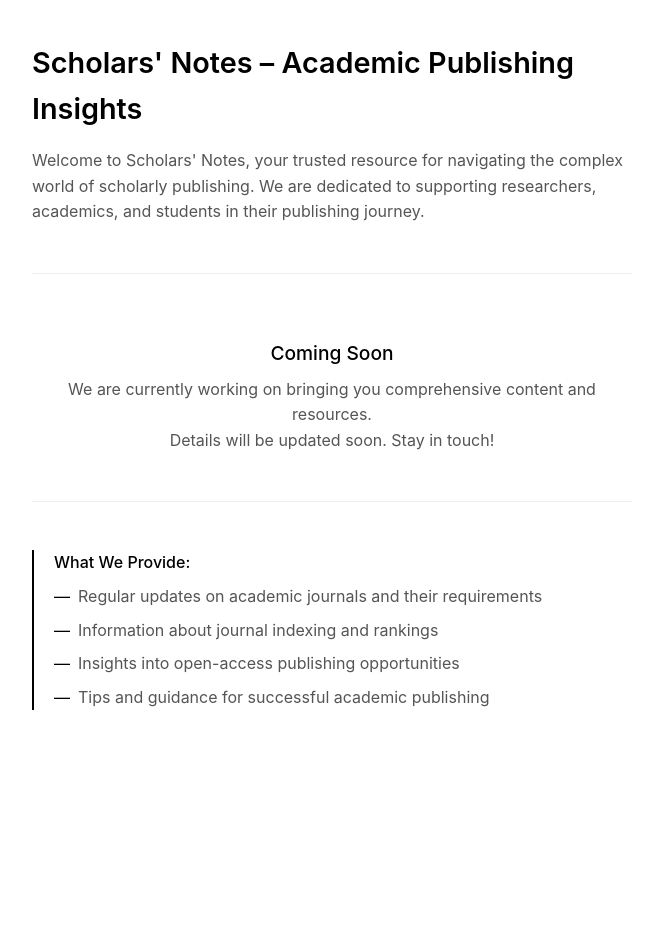
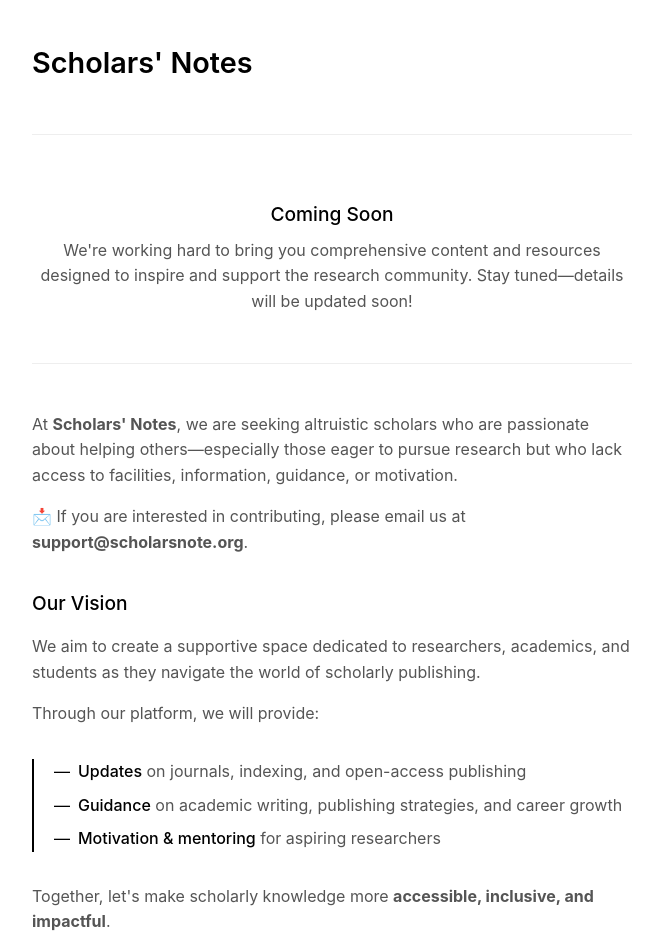
Before and after one commit to relinquere/scholarsnote, a plain HTML site: page index.html in a window 1280 px wide. Shown: the whole page, without its empty margins (308-971 px from the left). Before the commit the page ends 800 px from the top, so only its background shows below. Drawn offline with Linux system fonts and the light colour scheme.

Commit message:
Update index.html
texts revised

```diff
--- a/index.html
+++ b/index.html
@@ -3,8 +3,9 @@
 <head>
     <meta charset="UTF-8">
     <meta name="viewport" content="width=device-width, initial-scale=1.0">
-    <title>Scholars' Notes – Academic Publishing Insights</title>
-    <!-- Google tag (gtag.js) -->
+    <title>Scholars' Notes</title>
+
+	<!-- Google tag (gtag.js) -->
 <script async src="https://www.googletagmanager.com/gtag/js?id=G-NSQNGHXBDQ"></script>
 <script>
   window.dataLayer = window.dataLayer || [];
@@ -13,6 +14,8 @@
 
   gtag('config', 'G-NSQNGHXBDQ');
 </script>
+	<!-- Google tag (gtag.js) ended -->
+
     <style>
         * {
             margin: 0;
@@ -105,24 +108,30 @@
 </head>
 <body>
     <div class="container">
-        <h1>Scholars' Notes – Academic Publishing Insights</h1>
-
-        <p>Welcome to Scholars' Notes, your trusted resource for navigating the complex world of scholarly publishing. We are dedicated to supporting researchers, academics, and students in their publishing journey.</p>
+        <h1>Scholars' Notes</h1>
 
         <div class="coming-soon">
             <h2>Coming Soon</h2>
-            <p>We are currently working on bringing you comprehensive content and resources.<br>Details will be updated soon. Stay in touch!</p>
+            <p>We're working hard to bring you comprehensive content and resources designed to inspire and support the research community. Stay tuned—details will be updated soon!</p>
         </div>
 
+        <p>At <strong>Scholars' Notes</strong>, we are seeking altruistic scholars who are passionate about helping others—especially those eager to pursue research but who lack access to facilities, information, guidance, or motivation.</p>
+
+        <p>📩 If you are interested in contributing, please email us at <strong>support@scholarsnote.org</strong>.</p>
+
+        <h2>Our Vision</h2>
+        <p>We aim to create a supportive space dedicated to researchers, academics, and students as they navigate the world of scholarly publishing.</p>
+
+        <p>Through our platform, we will provide:</p>
         <div class="highlight">
-            <strong>What We Provide:</strong>
             <ul>
-                <li>Regular updates on academic journals and their requirements</li>
-                <li>Information about journal indexing and rankings</li>
-                <li>Insights into open-access publishing opportunities</li>
-                <li>Tips and guidance for successful academic publishing</li>
+                <li><strong>Updates</strong> on journals, indexing, and open-access publishing</li>
+                <li><strong>Guidance</strong> on academic writing, publishing strategies, and career growth</li>
+                <li><strong>Motivation & mentoring</strong> for aspiring researchers</li>
             </ul>
         </div>
+
+        <p>Together, let's make scholarly knowledge more <strong>accessible, inclusive, and impactful</strong>.</p>
     </div>
 </body>
 </html>
```
